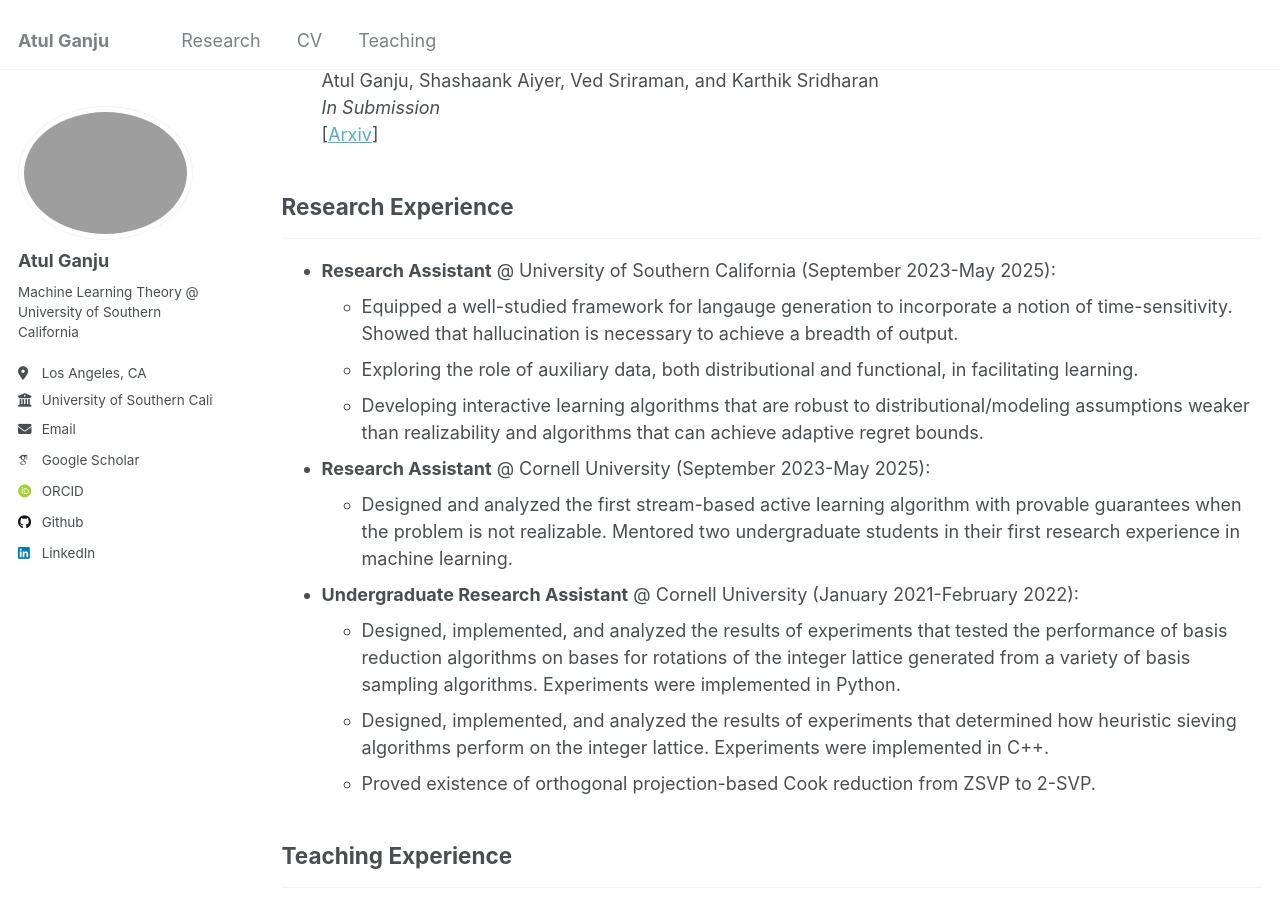
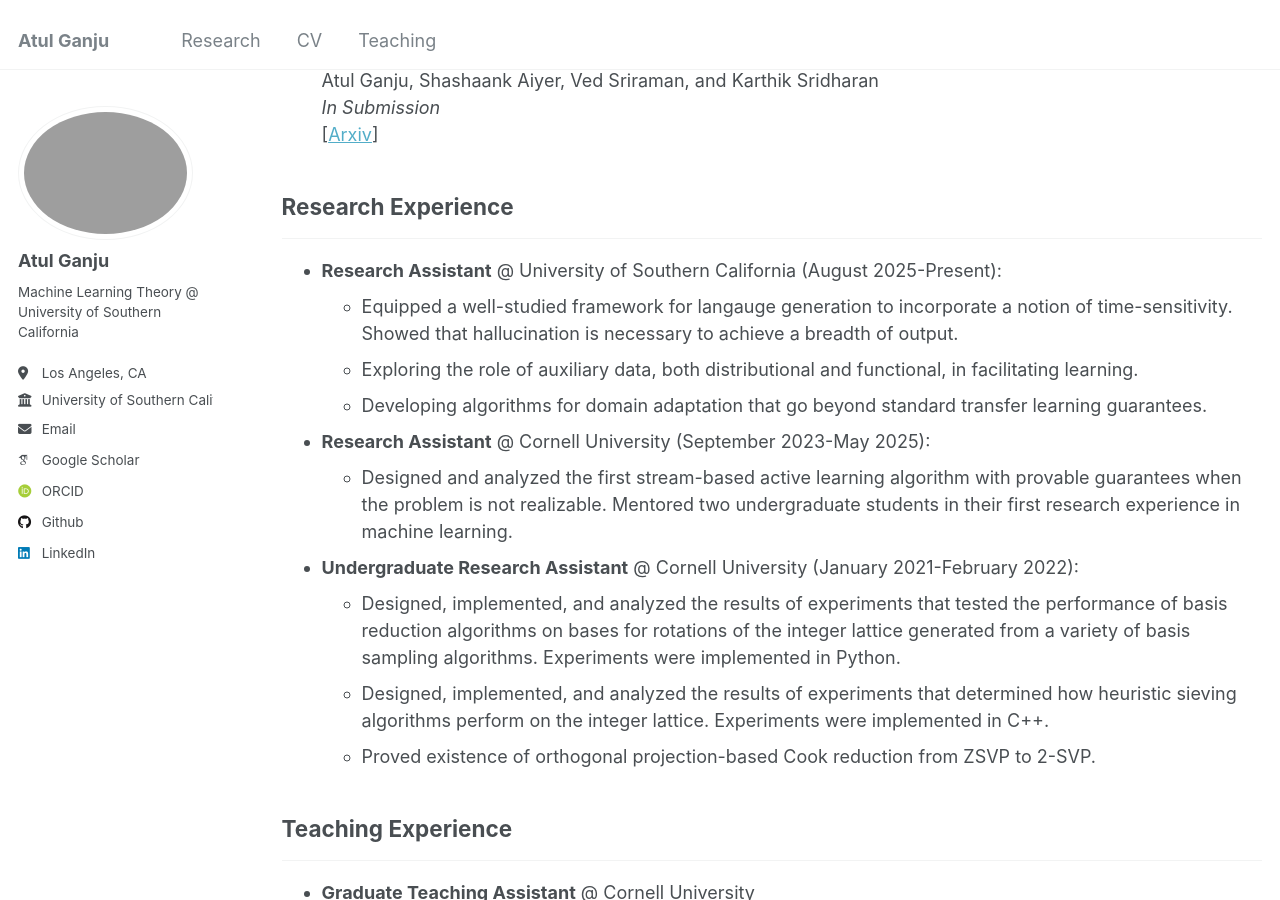
Before and after one commit to atulganju/atulganju.github.io, a Jekyll site: the page built from _pages/cv.md, in a window 1280 px wide and 900 px high, scrolled down 1000 px. Built offline with Jekyll 4.4.1, drawn with Linux system fonts in a browser that asks for light colours; some web fonts are replaced.

Commit message:
Update cv.md

```diff
--- a/_pages/cv.md
+++ b/_pages/cv.md
@@ -45,10 +45,10 @@ Control Theory † &nbsp;&nbsp;&nbsp;&nbsp;&nbsp;&nbsp;&nbsp;&nbsp;&nbsp;&nbsp;&
 
 ## Research Experience
 ---
-* **Research Assistant** @ University of Southern California (September 2023-May 2025):
+* **Research Assistant** @ University of Southern California (August 2025-Present):
   * Equipped a well-studied framework for langauge generation to incorporate a notion of time-sensitivity. Showed that hallucination is necessary to achieve a breadth of output.
   * Exploring the role of auxiliary data, both distributional and functional, in facilitating learning.
-  * Developing interactive learning algorithms that are robust to distributional/modeling assumptions weaker than realizability and algorithms that can achieve adaptive regret bounds.
+  * Developing algorithms for domain adaptation that go beyond standard transfer learning guarantees.
 
 * **Research Assistant** @ Cornell University (September 2023-May 2025):
   * Designed and analyzed the first stream-based active learning algorithm with provable guarantees when the problem is not realizable. Mentored two undergraduate students in their first research experience in machine learning.
```
